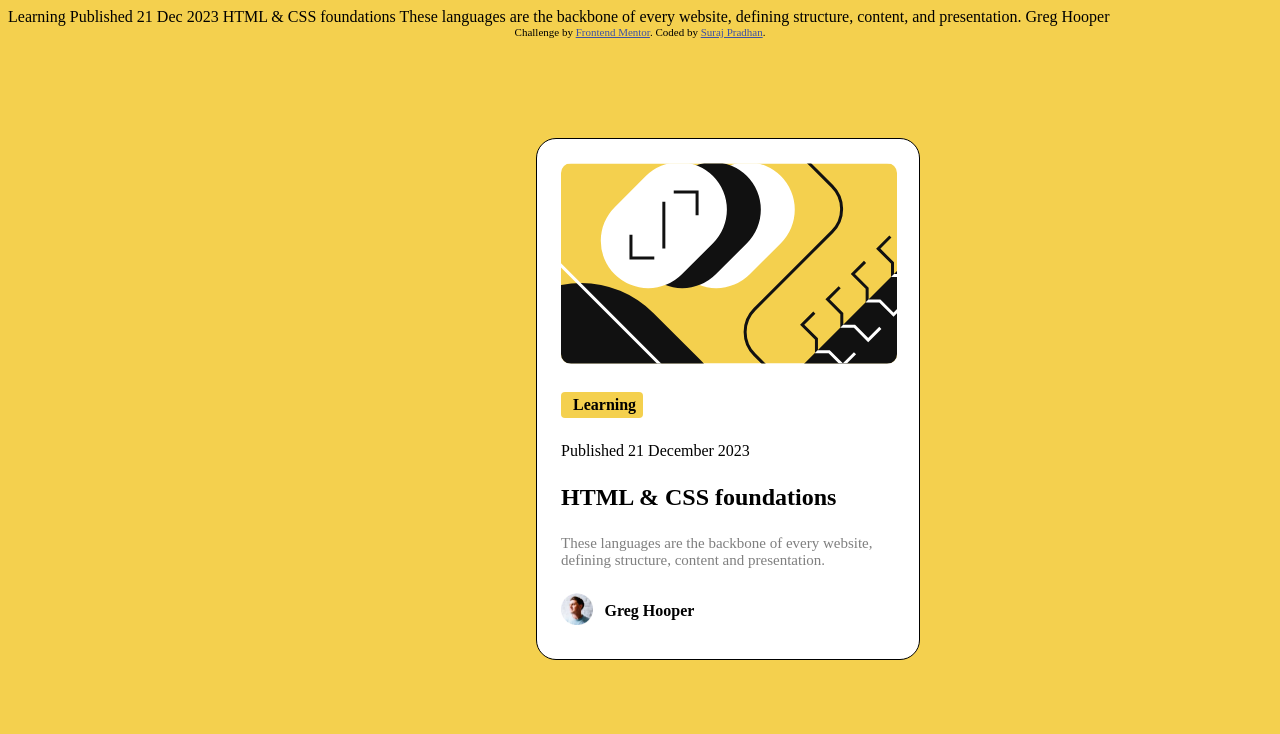
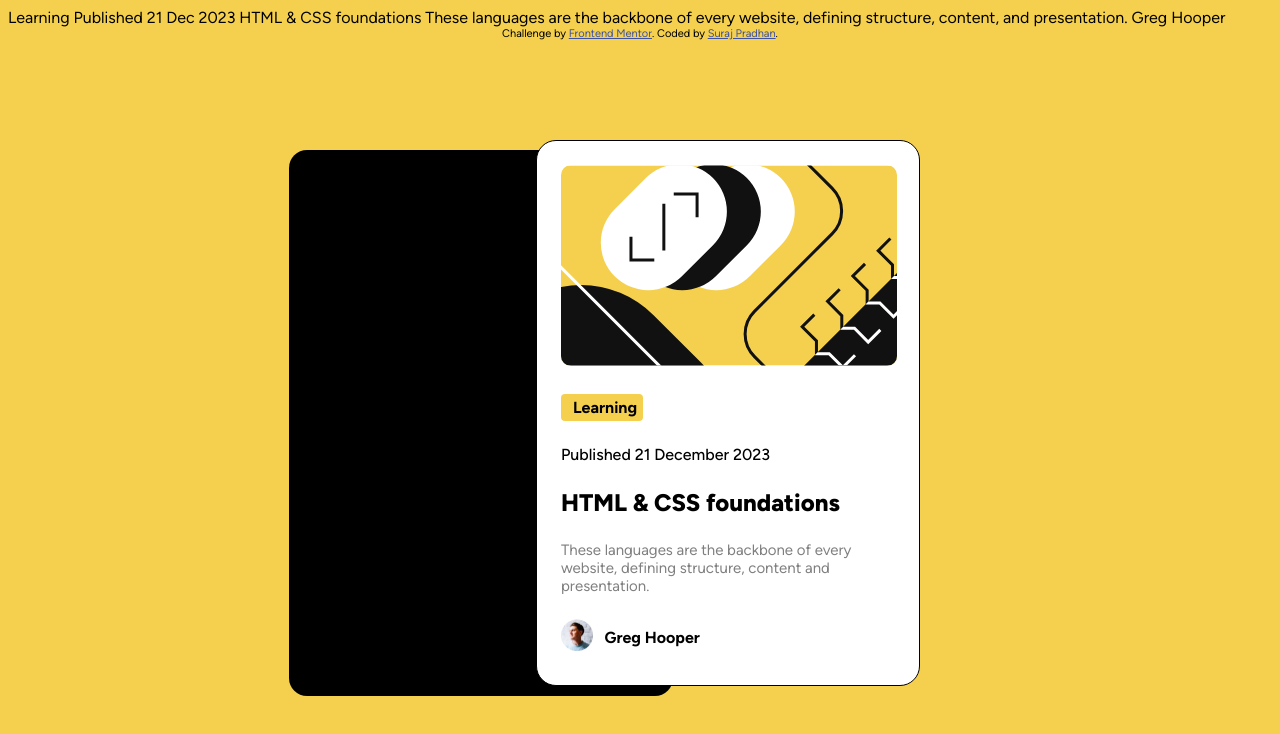
Before and after one commit to suraj-pradhan/blog-preview-card, a plain HTML site: page index.html in a window 1280 px wide. Drawn offline with Linux system fonts and the light colour scheme; files whose address does not match are found by name.

Commit message:
added bottom and right border

```diff
--- a/index.html
+++ b/index.html
@@ -37,6 +37,8 @@
         >Frontend Mentor</a
       >. Coded by <a href="#">Suraj Pradhan</a>.
     </div>
+    <div class="card-container"></div>
+    <div class="card-outline"></div>
     <div class="main-container">
       <div class="image-container">
         <img src="/assets//images/illustration-article.svg" />
--- a/styles.css
+++ b/styles.css
@@ -1,19 +1,42 @@
+@font-face {
+  font-family: figtree;
+  src: url(/assets/fonts/Figtree-VariableFont_wght.ttf);
+}
+
 * {
   box-sizing: border-box;
 }
 
 body {
+  font-family: figtree;
   background-color: #f4d04e;
 }
 
 .main-container {
   width: 384px;
-  height: 522px;
+  height: 546px;
   background-color: white;
   margin: 100px 528px;
   border-radius: 20px;
   border: 1px solid black;
   padding: 24px 24px;
+  position: absolute;
+  z-index: 3;
+}
+
+.card-container {
+  position: relative;
+}
+
+.card-outline {
+  position: absolute;
+  width: 384px;
+  height: 546px;
+  background: black;
+  border-radius: 18px;
+  top: 150px;
+  right: 607px;
+  z-index: 2;
 }
 
 .image-container img {
```
